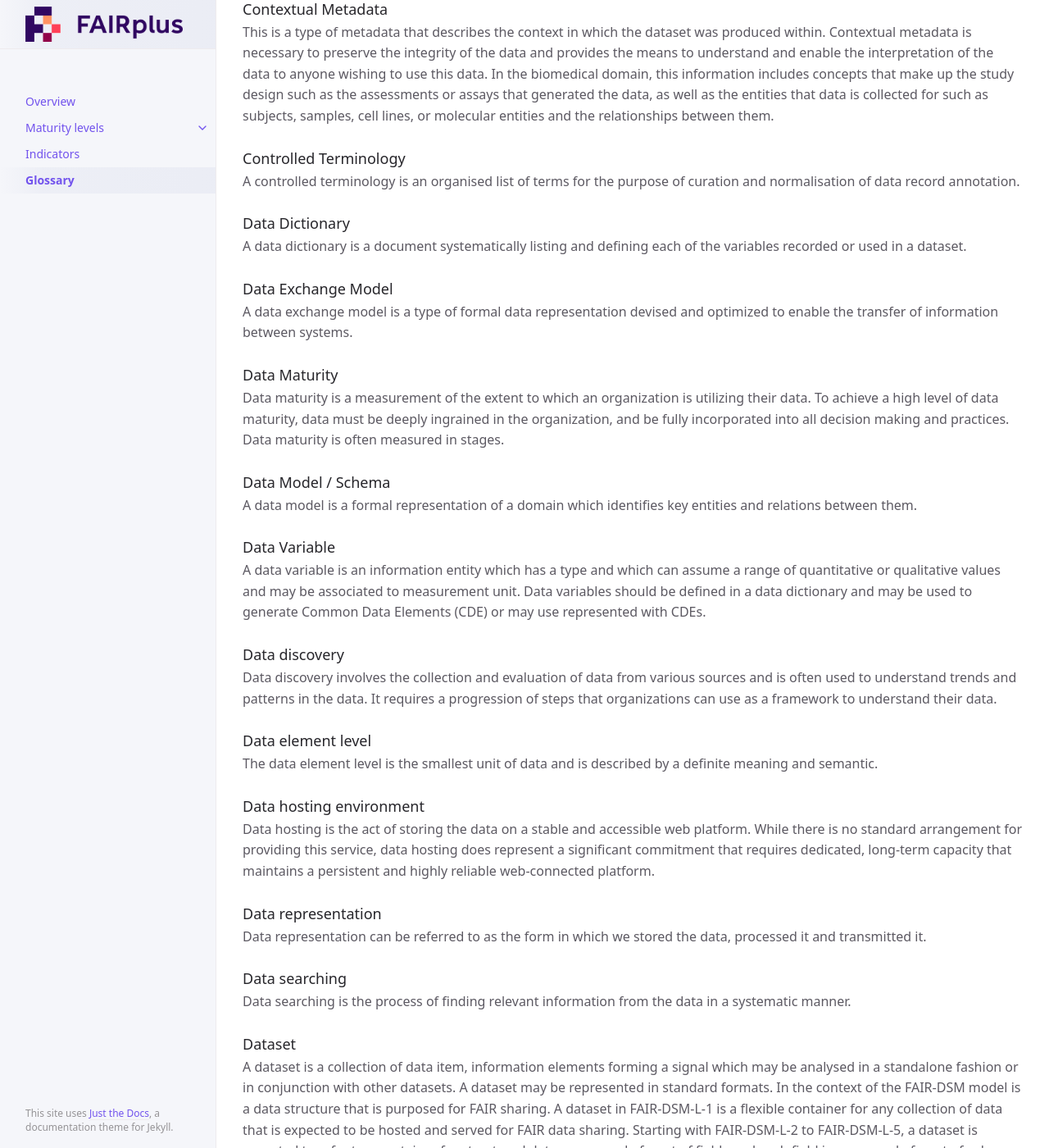
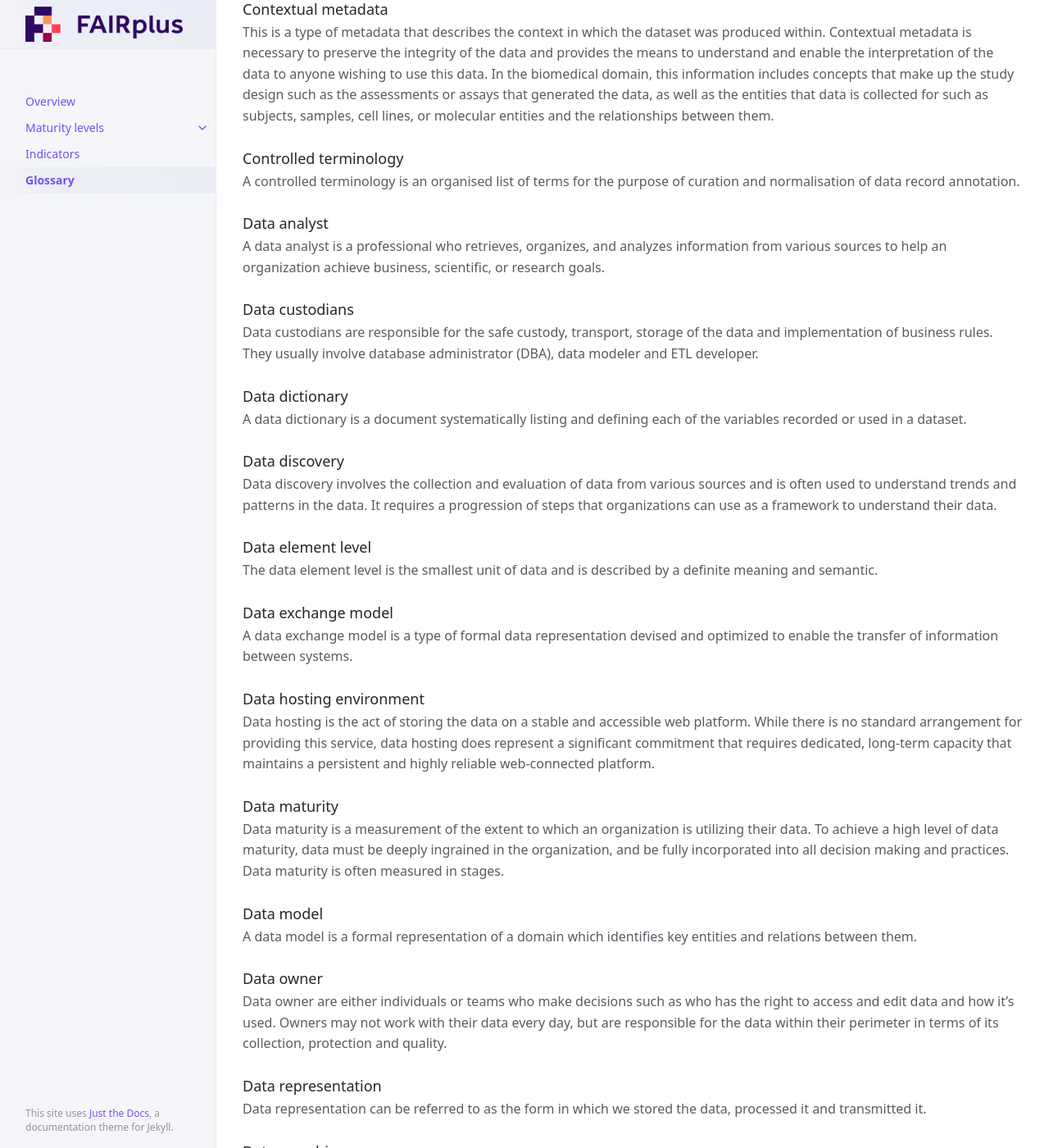
Before and after one commit to FAIRplus/Data-Maturity, a Jekyll site: the page built from docs/Glossary.md, in a window 1280 px wide and 1400 px high, scrolled down 434 px. Shown: the whole window at 82% size. Built offline with Jekyll 4.4.1, drawn with Linux system fonts in a browser that asks for light colours; some of the changed text lies outside the part shown.

Commit message:
Update glossary

```diff
--- a/docs/Glossary.md
+++ b/docs/Glossary.md
@@ -6,32 +6,26 @@ nav_order: 4
 
 # Glossary terms
 
-### Common Data Element
+### Common data element
 A common data element is a standardized key term or concept, established so that it may be reused in a range of projects/studies, to enhance data quality and reusability over time.
 
 ### Community-defined data reporting guideline
 A community-defined data reporting guideline is a well-defined  document, of varying degree of formalism, that provides instructions and guidance on data archiving and sharing  practices across a community, defined as a like-minded group of users. Most of the community defined guidelines can be found on FAIRSharing.org at https://fairsharing.org/search?fairsharingRegistry=Standard
 
-### Contextual Metadata
+### Contextual metadata
 This is a type of metadata that describes the context in which the dataset was produced within.  Contextual metadata is necessary to preserve the integrity of the data and provides the means to understand and enable the interpretation of the data to anyone wishing to use this data. In the biomedical domain, this information includes concepts that make up the study design such as the assessments or assays that generated the data, as well as the entities that data is collected for such as subjects, samples, cell lines, or molecular entities and the relationships between them.
 
-### Controlled Terminology
+### Controlled terminology
 A controlled terminology is an organised list of terms for the purpose of curation and normalisation of data record annotation.
 
-### Data Dictionary
+### Data analyst
+A data analyst is a professional who retrieves, organizes, and analyzes information from various sources to help an organization achieve business, scientific, or research goals.
+
+### Data custodians
+Data custodians are responsible for the safe custody, transport, storage of the data and implementation of business rules. They usually involve database administrator (DBA), data modeler and ETL developer.
+
+### Data dictionary
 A data dictionary is a document systematically listing and defining each of the variables recorded or used in a dataset.
-
-### Data Exchange Model
-A data exchange model is a type of formal data representation devised and optimized to enable the transfer of information between systems.
-
-### Data Maturity
-Data maturity is a measurement of the extent to which an organization is utilizing their data. To achieve a high level of data maturity, data must be deeply ingrained in the organization, and be fully incorporated into all decision making and practices. Data maturity is often measured in stages.
-
-### Data Model / Schema
-A data model is a formal representation of a domain which identifies key entities and relations between them.
-
-### Data Variable
-A data variable is an information entity  which has a type and which can assume a range of quantitative or qualitative values and may be associated to measurement unit. Data variables should be defined in a data dictionary and may be used to generate Common Data Elements (CDE) or may use represented with CDEs.
 
 ### Data discovery
 Data discovery involves the collection and evaluation of data from various sources and is often used to understand trends and patterns in the data. It requires a progression of steps that organizations can use as a framework to understand their data.
@@ -39,8 +33,20 @@ Data discovery involves the collection and evaluation of data from various sourc
 ### Data element level
 The data element level is the smallest unit of data and is described by a definite meaning and semantic.
 
+### Data exchange model
+A data exchange model is a type of formal data representation devised and optimized to enable the transfer of information between systems.
+
 ### Data hosting environment
 Data hosting is the act of storing the data on a stable and accessible web platform. While there is no standard arrangement for providing this service, data hosting does represent a significant commitment that requires dedicated, long-term capacity that maintains a persistent and highly reliable web-connected platform.
+
+### Data maturity
+Data maturity is a measurement of the extent to which an organization is utilizing their data. To achieve a high level of data maturity, data must be deeply ingrained in the organization, and be fully incorporated into all decision making and practices. Data maturity is often measured in stages.
+
+### Data model
+A data model is a formal representation of a domain which identifies key entities and relations between them.
+
+### Data owner
+Data owner are either individuals or teams who make decisions such as who has the right to access and edit data and how it's used. Owners may not work with their data every day, but are responsible for the data within their perimeter in terms of its collection, protection and quality.
 
 ### Data representation
 Data representation can be referred to as the form in which we stored the data, processed it and transmitted it.
@@ -48,22 +54,25 @@ Data representation can be referred to as the form in which we stored the data,
 ### Data searching
 Data searching is the process of finding relevant information from the data in a systematic manner.
 
+### Data variable
+A data variable is an information entity  which has a type and which can assume a range of quantitative or qualitative values and may be associated to measurement unit. Data variables should be defined in a data dictionary and may be used to generate Common Data Elements (CDE) or may use represented with CDEs.
+
 ### Dataset
 A dataset is a collection of data item, information elements forming a signal which may be analysed in a standalone fashion or in conjunction with other datasets. A dataset may be represented in standard formats. In the context of the FAIR-DSM model is a data structure that is purposed for FAIR sharing. A dataset in FAIR-DSM-L-1 is a flexible container for any collection of data that is expected to be hosted and served for FAIR data sharing. Starting with FAIR-DSM-L-2 to FAIR-DSM-L-5, a dataset is expected to refer to a container for structured data, composed of a set of fields and each field is composed of a set of values (value set). In the majority of cases a dataset will be a tabular data structure (delimited text file) or a hierarchical data structure (json or xml)
-
-### Dataset Descriptor
-A data descriptor is a data structure that contains any information that describes a dataset, i.e. it is a record representing the dataset's metadata
 
 ### Dataset Field
 A dataset field is an attribute of the dataset, which may be defined in a dataset model
 
-### Dataset Field Values
+### Dataset descriptor
+A data descriptor is a data structure that contains any information that describes a dataset, i.e. it is a record representing the dataset's metadata
+
+### Dataset field values
 Dataset field values correspond to a set of information entities which are allowed for a given dataset field.
 
-### Dataset Model
+### Dataset model
 A dataset model is a formal representation devised for the archiving and exchange of domain specific data
 
-### Domain Entity
+### Domain entity
 A domain entity is an information element (a type, a concept) core to the description of a given knowledge area
 
 ### Domain model
@@ -78,64 +87,70 @@ The field level metadata described in detail about the data stored in the field
 ### General purpose metadata schema
 General metadata schemas have a reduced learning curve and reduced expertise requirements, but their description may be inadequate in a specific domain. They include what are considered the essential elements to describe any data. Such schemas therefore lack domain-specificity and granularity.
 
-### Generic Data Model
+### Generic data model
 Generic data models are generalizations of conventional data models that define standardised general relation types, together with the data that may be related or connected by such a relation type.
+
+### IT professional
+An IT professional may be: a person working in the field of information technology and has proven extensive knowledge in the area of computing.
 
 ### Identifiable dataset
 Identifiable dataset is any information (personal or indirect) that can link a dataset to its research study.
 
+### Legal expert
+Legal Expert means an Advisor, Associate Advisor, Consultant or any other officer having qualifications and experience in Law and duly authorized to deal with the legal aspects of the findings, decisions, recommendations and other legal matters of the Office.
+
 ### Linked data representation
 Linked Data is a set of design principles for sharing machine-readable interlinked data on the Web. When combined with Open Data (data that can be freely used and distributed), it is called linked data representation
 
-### Machine-Interpretable Format
+### Machine-interpretable format
 A format in which the computer/machine can interpret the underlying data similar to a human and dedude conclusions on the dataset based on human's questions
 
-### Machine-Readable Format
+### Machine-readable format
 A machine readable format is a information representation specifying how to serialise (write) information/data in ways software agents can handle
 
-### Master Data Entity
+### Master data entity
 The conceptual entity about which the observed or measured data is reported in the dataset(s). E.g., chemical compound, biospecimen, human subject, animal subject, cell-line
 
-### Metadata Record
+### Metadata record
 A metadata record is an instance of a metadata schema denoting/describing an entity, digital or otherwise
-
-### Metadata Schema
-a metadata schema is a formal representation / specification which defines a set of descriptors needed to denote an entity
 
 ### Metadata registry
 A metadata registry is a central location in an organization where metadata definitions are stored and maintained in a controlled method.
 
+### Metadata schema
+a metadata schema is a formal representation / specification which defines a set of descriptors needed to denote an entity
+
 ### Minimum information reporting guidelines
 A minimum information reporting guideline consist of sets of guidelines and formats for reporting data derived by specific high-throughput methods. Their purpose is to ensure the data generated by these methods can be easily verified, analysed and interpreted by the wider scientific community.
 
-### Ontology Term
+### Ontology term
 An ontology term is a entity defined in a semantic data model or a pre-defined ontology. it can be a Class/type or a Property/relation
 
-### Reference Field
+### Reference field
 A reference field is a field that represents a relationship between a data entity and one or more other data entities, which may belong to the same or different entity type.
 
-### Reporting Guideline
+### Reporting guideline
 A reporting guideline is a document, usually available as unstructured text, outlining annotation requirements in a specific domain for the purpose of data archiving, exchange and reporting.
 
-### Resolvable Identifier
+### Resolvable identifier
 A resolvable identifier is one that enables a system to locate the identified resource, or some information about it, such as metadata or a service related to it, elsewhere in the network.
 
-### Semantic Data Model
+### Semantic data model
 A semantic model for the dataset describes the meaning of entities and relations in the dataset accurately, unambiguously, and in a computer-actionable way.
 
-### Standard Generic Dataset Descriptor Model
+### Sensitive data
+Sensitive data is confidential information that must be kept safe and out of reach from all outsiders unless they have permission to access it. It includes all data, whether original or copied, which contains personal data and confidential data among other things.
 
-
-### Structured Dataset
+### Structured dataset
 A structured dataset is a information object which is represented according to some principled ways, thus adding contraints and structure to information representation.
 
 ### Study design
 Study designs are the set of methods and procedures used to collect and analyze data in a study.
 
-### Term Metadata
+### Term metadata
 An ontology term metadata is any descriptor used to describe an entity in a ontology (or a concept in a SKOS vocabulary).
 
-### Tidy Data principles
+### Tidy data principles
 [Tidy Data](https://arimoroolayinka.medium.com/a-gentle-introduction-to-tidy-data-in-r-b6673b4d304c) provide a standardized way to link the structure of a dataset (its physical layout) with its semantics (its meaning). In tidy data:
 1. Each variable forms a column.
 2. Each observation forms a row.
```
